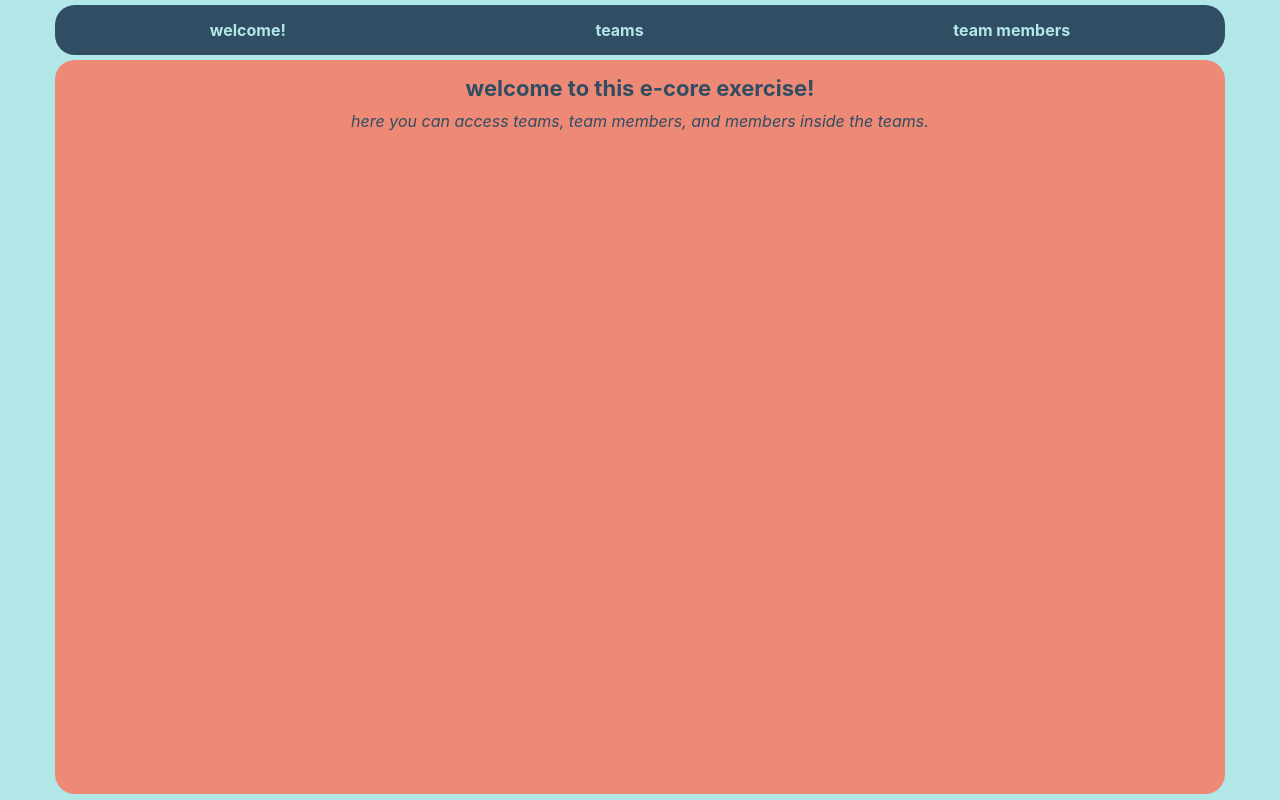
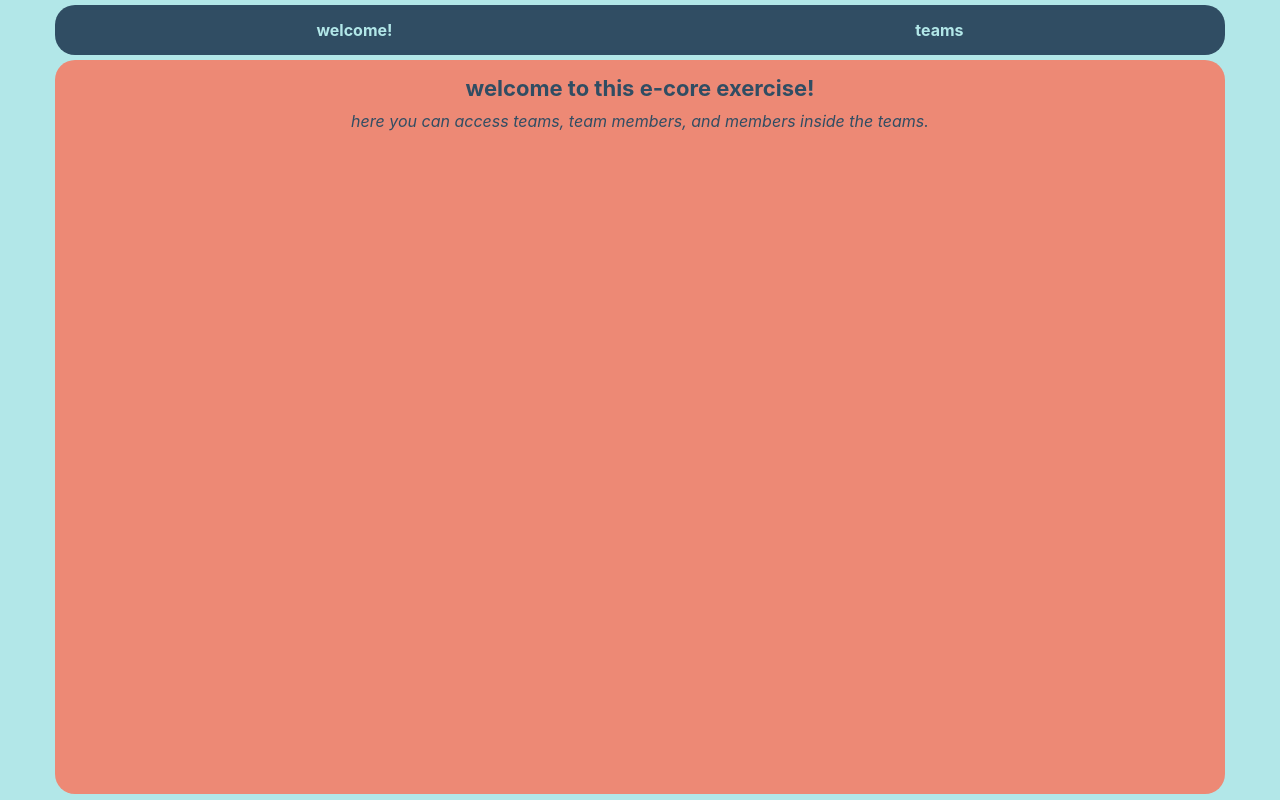
Before and after one commit to paulakfleck/ecore-exercise, a React (Create React App) app: page /welcome in a window 1280 px wide. Built offline with nearby package versions, Linux system fonts and the light colour scheme; the HTML template or start-up script is replaced by a standard one.

Commit message:
Active class

```diff
--- a/src/components/MainHeader.js
+++ b/src/components/MainHeader.js
@@ -1,17 +1,14 @@
-import { Link } from 'react-router-dom';
+import { NavLink } from 'react-router-dom';
 
 const MainHeader = () => {
     return (
         <nav>
             <ul>
                 <li>
-                    <Link to="/welcome">Welcome!</Link>
+                    <NavLink className={(navData) => navData.isActive ? "active" : "" } to="/welcome">Welcome!</NavLink>
                 </li>
                 <li>
-                    <Link to="/teams">Teams</Link>
-                </li>
-                <li>
-                    <Link to="/members">Team members</Link>
+                    <NavLink className={(navData) => navData.isActive ? "active" : "" } to="/teams">Teams</NavLink>
                 </li>
             </ul>
         </nav>
```
